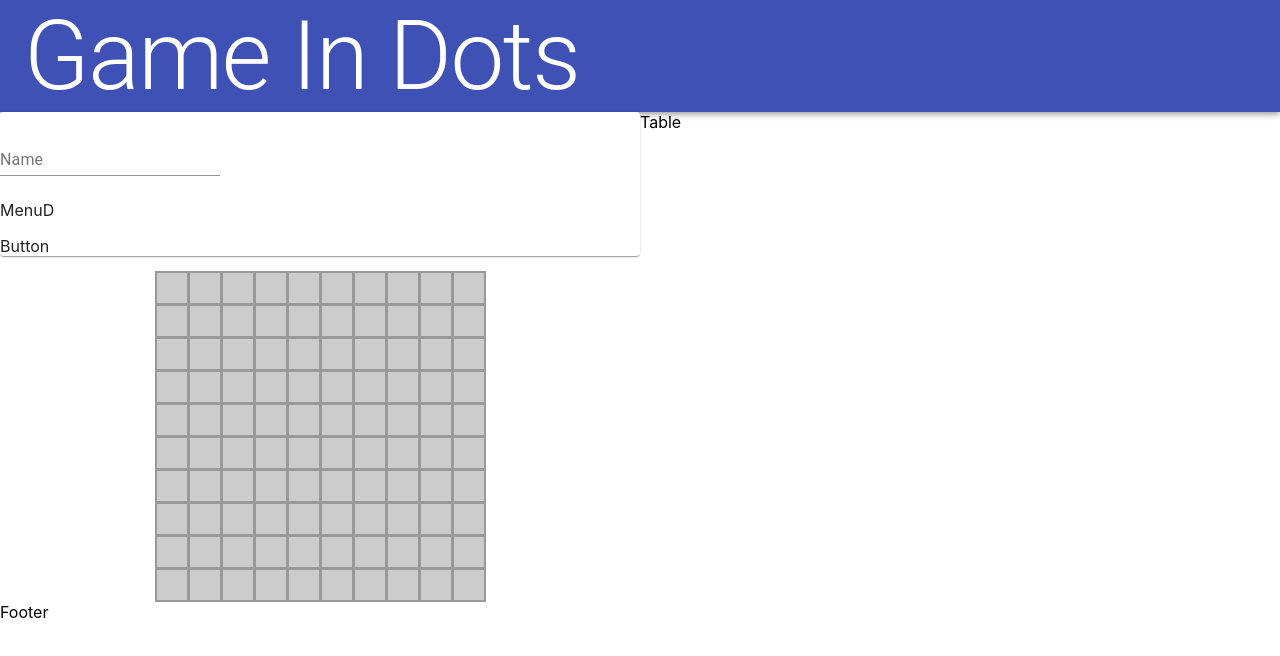
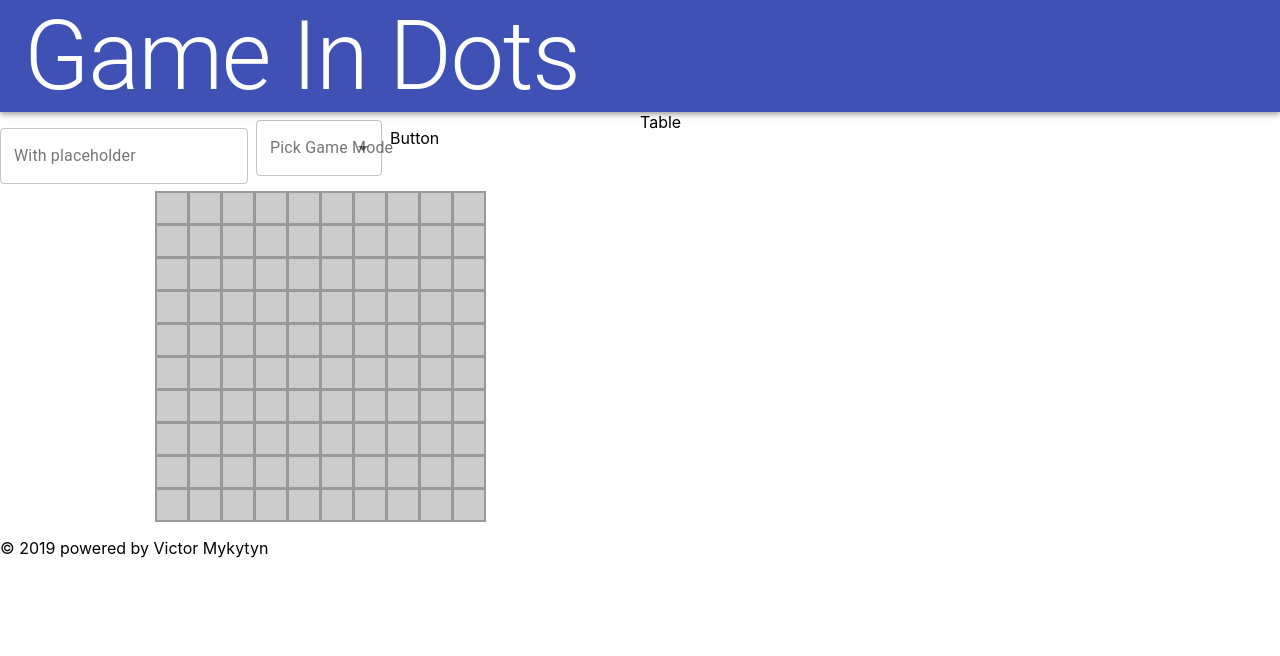
Before and after one commit to VIKI-09/game_in_dots, a React (Create React App) app: page / in a window 1280 px wide. Shown: the top 656 px of the page. Built offline with nearby package versions, Linux system fonts and the light colour scheme; no server answers.

Commit message:
Making Control Panel (UI)

```diff
--- a/src/Game/ControlPanel/DifficultyMenu.jsx
+++ b/src/Game/ControlPanel/DifficultyMenu.jsx
@@ -1,5 +1,63 @@
 import React from 'react';
+import { makeStyles } from '@material-ui/core/styles'
+import FormControl from '@material-ui/core/FormControl';
+import InputLabel from '@material-ui/core/InputLabel';
+import Select from '@material-ui/core/Select';
+
+const useStyles = makeStyles(theme => ({
+  root: {
+    display: 'flex',
+    flexWrap: 'wrap',
+  },
+  formControl: {
+    margin: theme.spacing(1),
+    minWidth: 120,
+  },
+  selectEmpty: {
+    marginTop: theme.spacing(2),
+  },
+}));
+
 
 export default props => {
-   return(<p>MenuD</p>)
+  const classes = useStyles();
+  const [state, setState] = React.useState({
+    age: '',
+    name: 'hai',
+  });
+  const inputLabel = React.useRef(null);
+  const [labelWidth, setLabelWidth] = React.useState(0);
+  React.useEffect(() => {
+    setLabelWidth(inputLabel.current.offsetWidth);
+  }, []);
+
+  const handleChange = name => event => {
+    setState({
+      ...state,
+      [name]: event.target.value,
+    });
+  };
+
+   return(
+     <FormControl variant="outlined" className={classes.formControl}>
+      <InputLabel ref={inputLabel} htmlFor="outlined-age-native-simple">
+        Pick Game Mode
+      </InputLabel>
+      <Select
+        native
+        value={state.age}
+        onChange={handleChange('age')}
+        labelWidth={labelWidth}
+        inputProps={{
+          name: 'age',
+          id: 'outlined-age-native-simple',
+        }}
+      >
+        // <option value="" />
+        <option value={10}>Easy Mode</option>
+        <option value={20}>Twenty</option>
+        <option value={30}>Thirty</option>
+      </Select>
+    </FormControl>
+   )
 }
--- a/src/Game/ControlPanel/UserNameForm.jsx
+++ b/src/Game/ControlPanel/UserNameForm.jsx
@@ -1,19 +1,18 @@
 import React from 'react';
 import TextField from '@material-ui/core/TextField';
-function handleChange(name){
-  console.log(name);
-}
+// function handleChange(name){
+//   console.log(name);
+// }
 export default props => {
   return(
     <form>
-     <TextField
-       id="standard-name"
-       label="Name"
+    <TextField
+       id="outlined-with-placeholder"
+       label="With placeholder"
+       placeholder="Enter Your Name"
        // className={classes.textField}
-       // value={values.name}
-       onChange={handleChange('name')}
        margin="normal"
-       placeholder="Player"
+       variant="outlined"
      />
      </form>
   )
--- a/src/Game/ControlPanel/index.js
+++ b/src/Game/ControlPanel/index.js
@@ -2,10 +2,13 @@ import React from 'react';
 import PlayButton from './PlayButton';
 import UserNameForm from './UserNameForm';
 import DifficultyMenu from './DifficultyMenu';
-import Paper from '@material-ui/core/Paper'
+import Paper from '@material-ui/core/Paper';
+import FormGroup from '@material-ui/core/FormGroup';
 export default props =>
-  <Paper>
-    <UserNameForm />
-    <DifficultyMenu />
-    <PlayButton />
-  </Paper>
+  // <Paper>
+      <FormGroup row>
+        <UserNameForm />
+        <DifficultyMenu />
+        <PlayButton />
+     </FormGroup>
+  // </Paper>
--- a/src/Game/Playfield.jsx
+++ b/src/Game/Playfield.jsx
@@ -8,15 +8,18 @@ export default function Playfield(props){
   const colCount = 10;
   return (
     <Grid container
-          justify='center'>
+      justify='center'
+    >
+
       {[...new Array(rowCount)].map((x, rowIndex) => {
         return (
           <Grid item className="playfied-row" key={rowIndex}>
-            {[...new Array(colCount)].map((y, colIndex) => <Cell key={colIndex} val={rowIndex*colCount + colIndex} onChange={props.cellClick} />  )}
+            {[...new Array(colCount)].map((y, colIndex) => <Cell key={colIndex} id={rowIndex*colCount + colIndex} onChange={props.cellClick} />  )}
           </Grid>
         )
       })
       }
+
     </Grid>
   );
 }
--- a/src/Game/WinnersTable.jsx
+++ b/src/Game/WinnersTable.jsx
@@ -1,6 +1,6 @@
 import React from 'react';
 
-export default function WinnerTable(){
+export default function WinnerTable(props){
   return(
     <div>
     Table
--- a/src/Game/index.js
+++ b/src/Game/index.js
@@ -1,30 +1,47 @@
-import React from 'react';
+import React, {useState, useEffect} from 'react';
 import Grid from '@material-ui/core/Grid';
 // import Paper from '@material-ui/core/Paper';
 import ControlPanel from './ControlPanel';
 import Playfield from './Playfield';
 import WinnersTable from './WinnersTable';
+import axios from 'axios';
 
-// const styles = {
-//   Paper:{
-//     paddng: 20,
-//     marginTop: 10
-//   }
-// }
+const API_URL = 'http://starnavi-frontend-test-task.herokuapp.com';
+
+
+
+
+
 function clickedCell(i){
   console.log('yeah!')
 }
 
 
-export default props =>
-  <Grid container>
+export default props =>{
+  const [gameModePresets, setGameModePreset] = useState({})
+
+  useEffect(() => {
+    axios.get(`${API_URL}/game-settings`)
+    .then(res => {
+      const data = res.data;
+      console.log(data)
+      // setGameMode(data);
+      // setLoading(false);
+    })
+  }, []);
+
+
+  return (<Grid container>
       <Grid item sm>
         <Grid item xs={12}>
           <ControlPanel />
         </Grid >
+        <Grid item xs={12}>
           <Playfield cellClick={clickedCell}/>
+        </Grid >
       </Grid>
       <Grid item sm>
         <WinnersTable />
       </Grid>
-  </Grid>
+    </Grid>)
+}
--- a/src/Layouts/Footer.jsx
+++ b/src/Layouts/Footer.jsx
@@ -2,7 +2,9 @@ import React from 'react';
 
 export default function Footer(props) {
   return(
-    <div>Footer</div>
+    <div>
+      <p>© 2019 powered by Victor Mykytyn</p>
+    </div>
   )
 
 }
```
Lines whose indentation alone changed are shown as unchanged.
